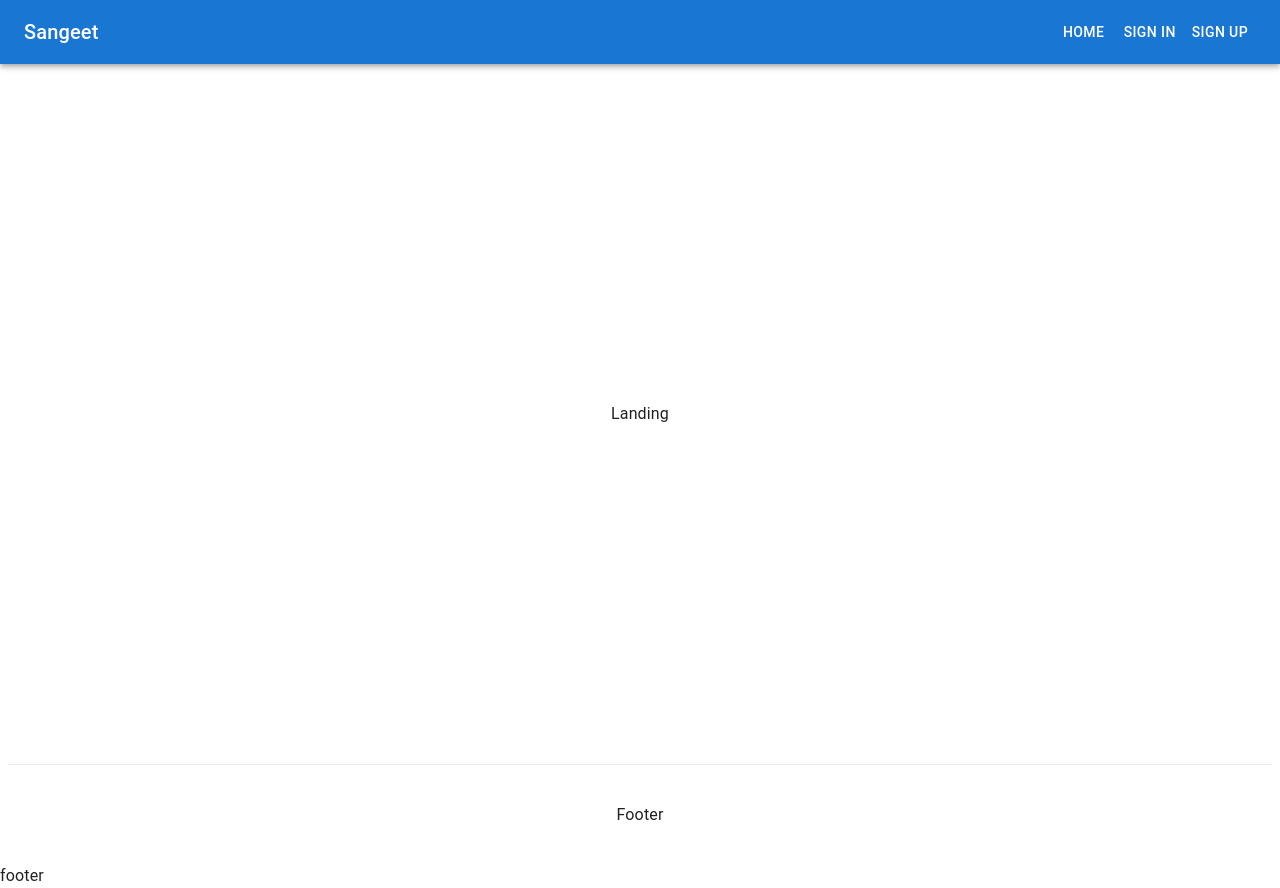
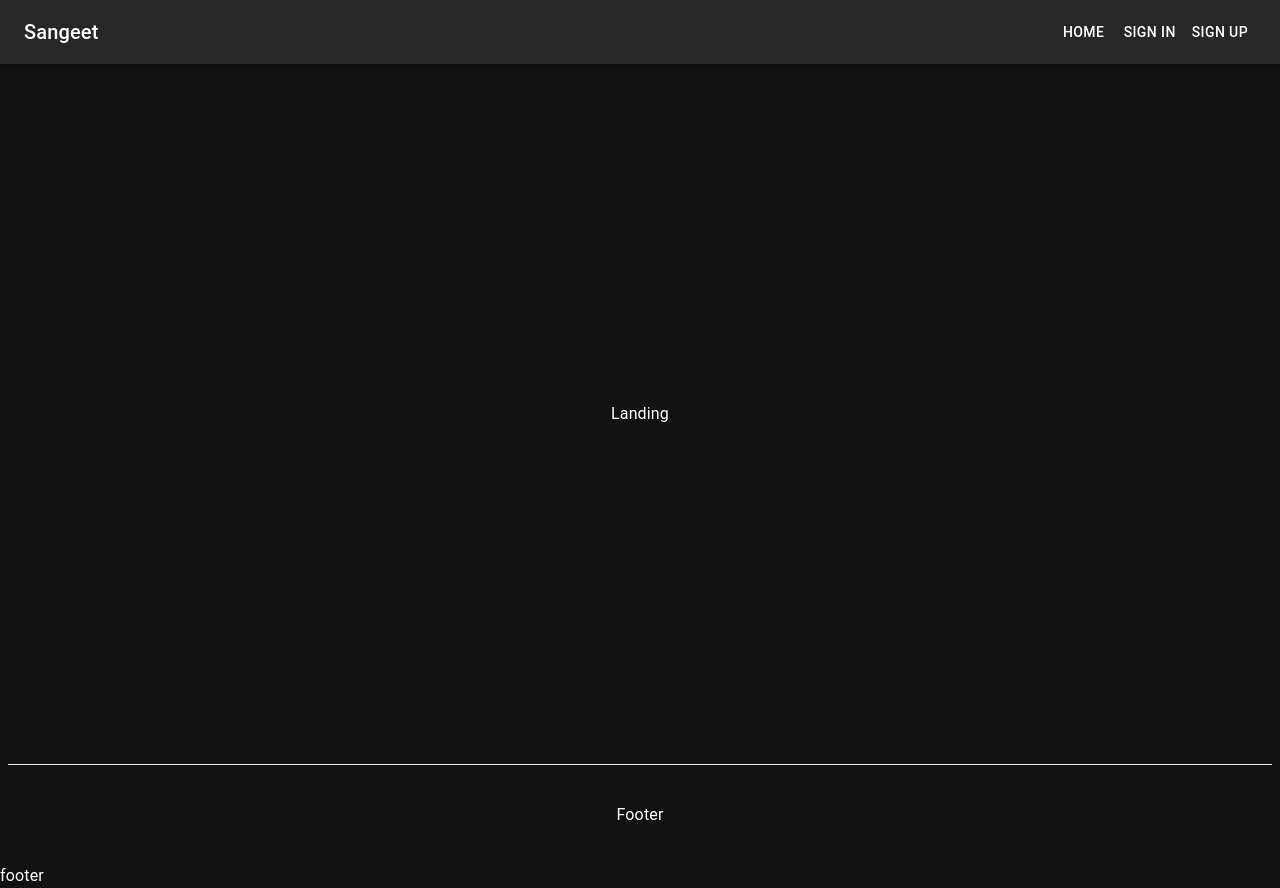
Before and after one commit to cyclonejet/sangeet-music-streaming-frontend, a Next.js app in the folder sangeet-app/: page / in a window 1280 px wide. Built offline with nearby package versions, Linux system fonts and the light colour scheme.

Commit message:
dark mode

```diff
--- a/sangeet-app/src/components/layout.tsx
+++ b/sangeet-app/src/components/layout.tsx
@@ -1,11 +1,19 @@
+import { CssBaseline, ThemeProvider, createTheme } from '@mui/material';
 import TopBar from './top-bar';
+
+const darkTheme = createTheme({
+  palette: {
+    mode: 'dark',
+  },
+});
 
 export default function Layout({ children }) {
   return (
-    <>
+    <ThemeProvider theme={darkTheme}>
+      <CssBaseline />
       <TopBar />
       <main>{children}</main>
       <div>footer</div>
-    </>
+    </ThemeProvider>
   );
 }
```
